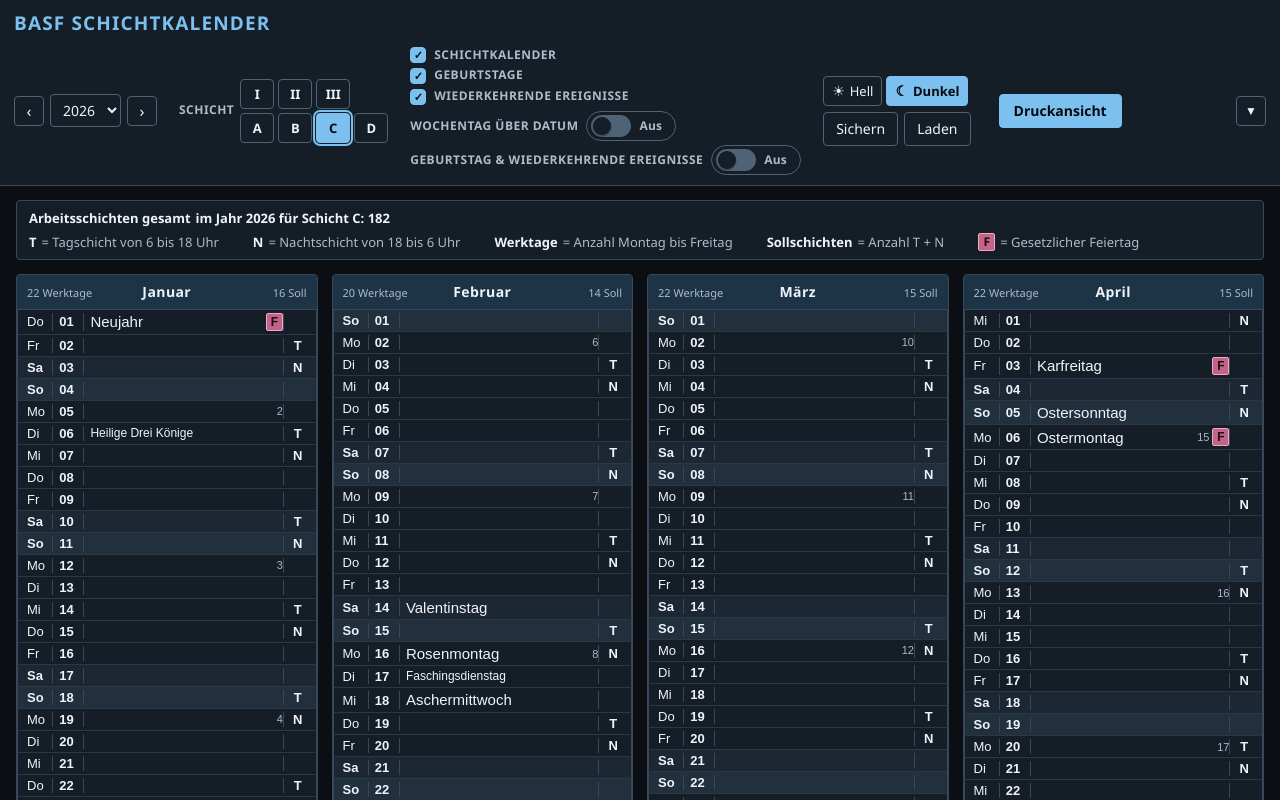
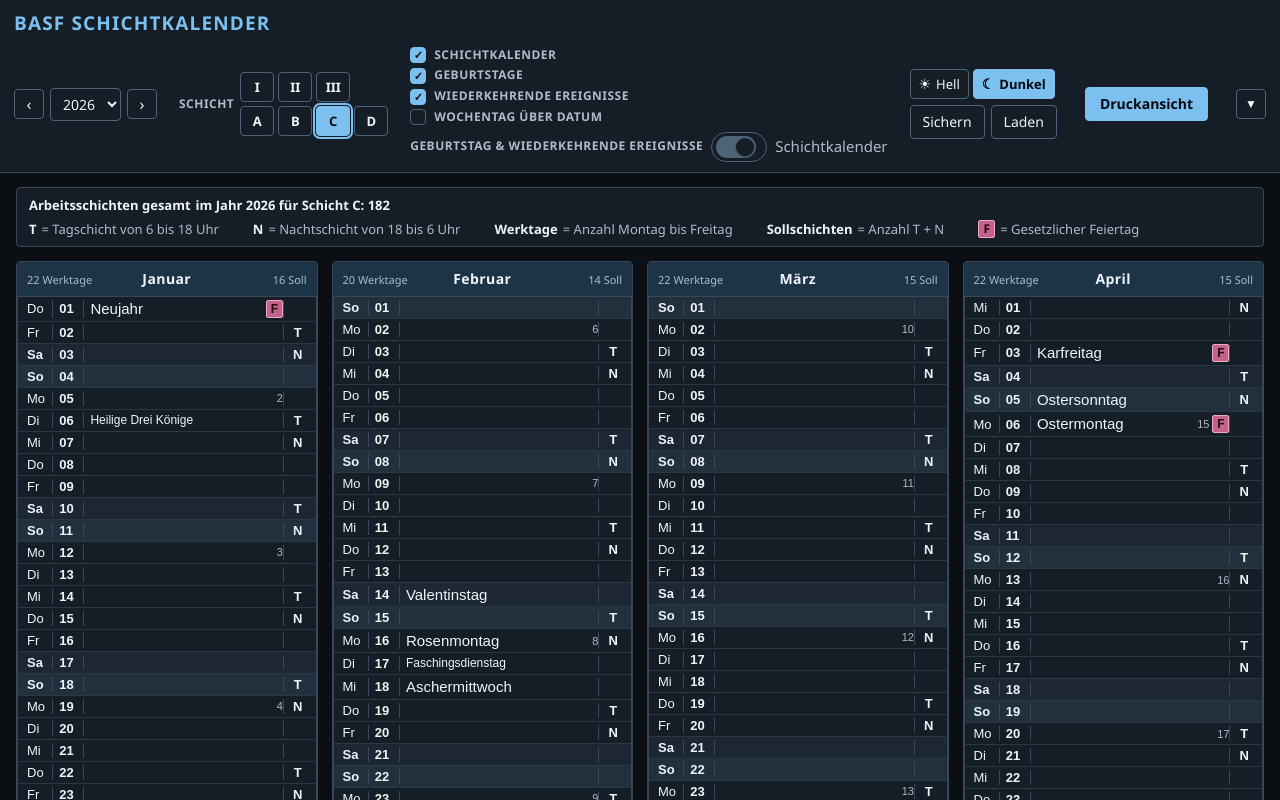
Before and after one commit to abeckz/html---Schichtkalender, a React (Vite) app: page / in a window 1280 px wide. Shown: the top 800 px of the page. Built offline with nearby package versions, Linux system fonts and the light colour scheme.

Commit message:
toggle switch

```diff
--- a/src/components/ToggleSwitch.tsx
+++ b/src/components/ToggleSwitch.tsx
@@ -23,6 +23,25 @@
   title?: string;
   /** Optionaler Zustandstext (Standard: "Ein"/"Aus"). */
   stateLabels?: [on: string, off: string];
+  /**
+   * Blendet den Zustandstext im Schalter aus (Standard: an).
+   *
+   * Für Umschalter, deren beide Stellungen durch je eine eigene Beschriftung
+   * links (`label`) und rechts (`trailingLabel`) benannt sind, ist der
+   * Innentext entbehrlich.
+   */
+  showState?: boolean;
+  /** Optionaler Text rechts vom Schalter (z. B. die Gegenstellung). */
+  trailingLabel?: string;
+  /**
+   * Dreht die Laufrichtung des Knopfes um (Standard: aus).
+   *
+   * Ohne diese Option wandert der Knopf beim Einschalten nach rechts. Benennen
+   * die beiden Beschriftungen links und rechts jedoch je eine Stellung (z. B.
+   * links „Geburtstag & wiederkehrende Ereignisse", rechts „Schichtkalender"),
+   * so zeigt der Knopf erst mit umgedrehter Richtung auf die gewählte Seite.
+   */
+  inverted?: boolean;
 }
 
 export function ToggleSwitch({
@@ -31,6 +50,9 @@
   onChange,
   title,
   stateLabels = ['Ein', 'Aus'],
+  showState = true,
+  trailingLabel,
+  inverted = false,
 }: ToggleSwitchProps) {
   const labelId = useId();
   const [onLabel, offLabel] = stateLabels;
@@ -43,7 +65,13 @@
       </span>
       <button
         type="button"
-        className={checked ? 'toggle-switch is-checked' : 'toggle-switch'}
+        className={[
+          'toggle-switch',
+          checked ? 'is-checked' : '',
+          inverted ? 'is-inverted' : '',
+        ]
+          .filter(Boolean)
+          .join(' ')}
         role="switch"
         aria-checked={checked}
         aria-labelledby={labelId}
@@ -51,11 +79,12 @@
         onClick={() => onChange(!checked)}
       >
         {/* Der Zustand ist auch ohne Farbwahrnehmung lesbar. */}
-        <span className="toggle-switch-state">{stateText}</span>
+        {showState ? <span className="toggle-switch-state">{stateText}</span> : null}
         <span className="toggle-switch-track" aria-hidden="true">
           <span className="toggle-switch-knob" />
         </span>
       </button>
+      {trailingLabel ? <span className="toggle-field-trailing">{trailingLabel}</span> : null}
     </div>
   );
 }
--- a/src/components/Toolbar.tsx
+++ b/src/components/Toolbar.tsx
@@ -117,21 +117,26 @@
               onChange={onToggleShowRecurringEvents}
               title="Wiederkehrende Ereignisse in Kalender und Druck ein-/ausblenden"
             />
-          </div>
-          <div className="toggle-group" role="group" aria-label="Anzeige-Optionen">
-            <ToggleSwitch
+            <CheckboxField
               label="Wochentag über Datum"
               checked={weekdayOverDate}
               onChange={onToggleWeekdayOverDate}
               title="Datum unter den Wochentag setzen (Tagesnummer-Spalte entfällt)"
             />
-            {/* Umschalter der Betriebsart: Schichtkalender <-> jahreslose Ansicht. */}
+          </div>
+          <div className="toggle-group" role="group" aria-label="Anzeige-Optionen">
+            {/* Umschalter der Betriebsart: jahreslose Ansicht <-> Schichtkalender.
+                Linke Beschriftung nennt die jahreslose Ansicht, rechts steht die
+                Gegenstellung "Schichtkalender"; der Innentext entfällt und der
+                Knopf zeigt – umgedreht – auf die jeweils gewählte Seite. */}
             <ToggleSwitch
               label="Geburtstag & wiederkehrende Ereignisse"
               checked={viewMode === 'anniversaries'}
               onChange={onToggleViewMode}
               title="Jahreslose Ansicht ohne Schichten und ohne feste Tage ein-/ausschalten"
-              stateLabels={['An', 'Aus']}
+              showState={false}
+              trailingLabel="Schichtkalender"
+              inverted
             />
           </div>
         </div>
--- a/src/styles.css
+++ b/src/styles.css
@@ -376,6 +376,14 @@
   gap: 8px;
 }
 
+/**
+ * Text rechts vom Umschalter: benennt die Gegenstellung (z. B. "Schichtkalender"),
+ * damit der Umschalter ohne Innentext beide Stellungen eindeutig beschriftet.
+ */
+.toggle-field-trailing {
+  color: var(--color-text-muted);
+}
+
 .toggle-switch {
   display: inline-flex;
   align-items: center;
@@ -436,6 +444,19 @@
 
 .toggle-switch.is-checked .toggle-switch-knob {
   transform: translateX(18px);
+}
+
+/**
+ * Umgedrehte Laufrichtung: Der Knopf ruht rechts (Gegenstellung, z. B.
+ * "Schichtkalender") und wandert beim Einschalten nach links zur gewählten
+ * Beschriftung. Damit zeigt die Knopfstellung auf die jeweils benannte Seite.
+ */
+.toggle-switch.is-inverted .toggle-switch-knob {
+  transform: translateX(18px);
+}
+
+.toggle-switch.is-inverted.is-checked .toggle-switch-knob {
+  transform: translateX(0);
 }
 
 /* --------------------------------------------- Anzeige-Gruppe der Menübar */
```
Also changed, not shown: BASF-Schichtkalender.html (+10 -10 lines), offline/Schichtkalender-Offline.html (+10 -10 lines), 2 other files (tests, documents, lock files or other folders).
